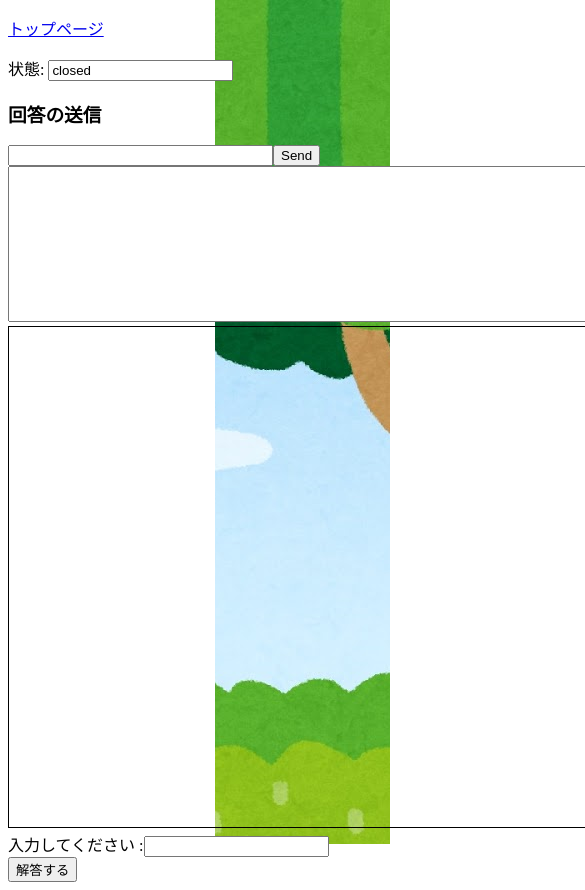
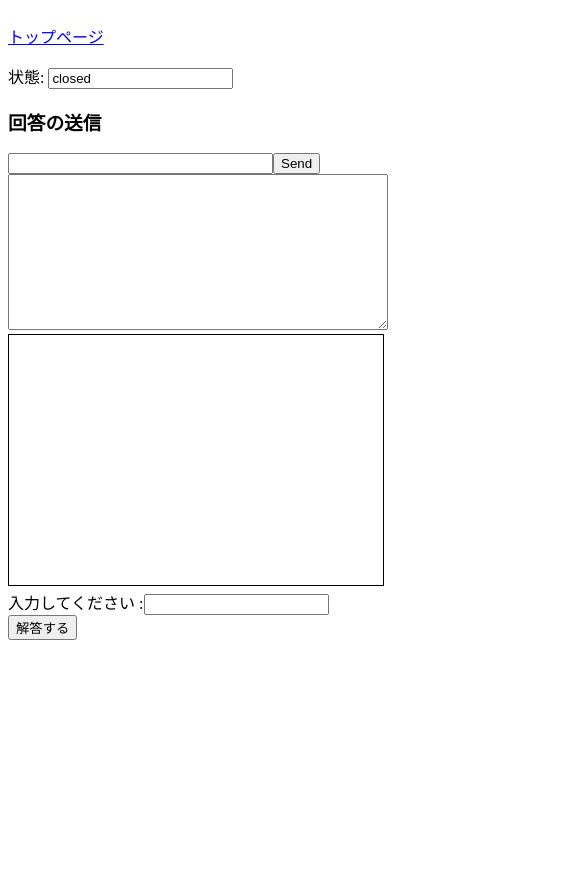
Before and after one commit to Cacao1522/drawing-game, a Next.js app: page /guess in a window 390 px wide. Shown: the top 890 px of the page, 585 px wide, since content can reach past the window. After the commit the page ends 860 px from the top, so only its background shows below. Built offline with nearby package versions, Linux system fonts and the light colour scheme; no server answers; the database is empty.

Commit message:
軽くスマホ対応など

```diff
--- /dev/null
+++ b/src/app/draw/WebRTC.module.css
@@ -0,0 +1,3 @@
+.answer {
+  max-width: 100%;
+}
--- a/src/app/draw/page.module.css
+++ b/src/app/draw/page.module.css
@@ -1,10 +1,12 @@
-.main {
+/* .main {
   display: flex;
-}
+} */
 
 .wrapper {
   border: 1px solid #000;
   touch-action: pinch-zoom;
+  max-width: 100%;
+  min-height: 300px;
 }
 .buttons {
   display: flex;
@@ -39,3 +41,21 @@
   left: 0px;
   z-index: -9;
 }
+.blank {
+  flex: 2;
+  background-image: url("/images/background.png");
+}
+.main {
+  flex: 6;
+  max-width: 100%;
+  /* margin: 0 10%; */
+}
+@media (min-width: 630px) {
+  .main {
+    margin: 0 5%;
+  }
+}
+.all {
+  display: flex;
+  height: 100vh;
+}
--- a/src/app/guess/WebRTCDataChannelDemo.js
+++ b/src/app/guess/WebRTCDataChannelDemo.js
@@ -12,7 +12,6 @@ import { doc, getDoc, updateDoc, onSnapshot } from "firebase/firestore";
 // } from "@mui/material";
 
 import styles from "./page.module.css";
-
 
 class WebRTCDataChannelDemo extends React.Component {
   state = {
@@ -175,8 +174,6 @@ class WebRTCDataChannelDemo extends React.Component {
     }
   };
 
-
-
   sendMessage = (event) => {
     event.preventDefault();
     const { message } = this.state;
@@ -189,7 +186,7 @@ class WebRTCDataChannelDemo extends React.Component {
     }
     if (this.dataChannel) {
       this.dataChannel.send(message);
-      const { answerMessage} = this.state;
+      const { answerMessage } = this.state;
       console.log("送信:", message);
       console.log("答え:", answerMessage);
       if (answerMessage === message) {
@@ -270,7 +267,13 @@ class WebRTCDataChannelDemo extends React.Component {
           <input type="submit" value="Send" />
         </form>
         <div>
-          <textarea value={this.state.history} readOnly cols="80" rows="10" />
+          <textarea
+            value={this.state.history}
+            readOnly
+            cols="80"
+            rows="10"
+            className={styles.answer}
+          />
         </div>
         <canvas
           ref={this.canvasRef}
--- a/src/app/guess/page.js
+++ b/src/app/guess/page.js
@@ -7,7 +7,6 @@ import { items } from "./items";
 import WebRTCDataChannelDemo from "./WebRTCDataChannelDemo";
 
 export default function Page() {
-
   const movingTextRef = useRef(null);
   const [inputText, setInputText] = useState("");
   const [movingText, setMovingText] = useState("");
@@ -42,12 +41,14 @@ export default function Page() {
   }
 
   return (
-    <>
+    <div className={styles.all}>
+      <div className={styles.blank} />
+      <div className={styles.main}>
         <p>
           <Link href={"/"}>トップページ</Link>
         </p>{" "}
         <div className="App">
-        <WebRTCDataChannelDemo/>
+          <WebRTCDataChannelDemo />
         </div>
         {/* <div className={styles.animationContainer}>
         <div ref={movingTextRef} className={styles.movingText}>
@@ -69,10 +70,10 @@ export default function Page() {
         </label>
         <button onClick={answer}>解答する</button>
         <span className={styles.ok}>{ok}</span>
-      <div className={styles.background_lower}>
       </div>
-      <div className={styles.background_upper}>
+      <div className={styles.blank} />
+      {/* <div className={styles.background_lower}></div>
+      <div className={styles.background_upper}></div> */}
     </div>
-    </>
   );
 }
--- a/src/app/guess/page.module.css
+++ b/src/app/guess/page.module.css
@@ -1,5 +1,7 @@
 .canvas {
   border: 1px solid #000;
+  max-width: 100%;
+  min-height: 250px;
 }
 
 .animationContainer {
@@ -57,3 +59,24 @@
   left: 0px;
   z-index: -9;
 }
+.answer {
+  max-width: 100%;
+}
+.blank {
+  flex: 2;
+  background-image: url("/images/background.png");
+}
+.main {
+  flex: 6;
+  max-width: 100%;
+  /* margin: 0 10%; */
+}
+@media (min-width: 630px) {
+  .main {
+    margin: 0 5%;
+  }
+}
+.all {
+  display: flex;
+  height: 100vh;
+}
--- a/src/app/layout.js
+++ b/src/app/layout.js
@@ -1,18 +1,24 @@
-
 import { Inter } from "next/font/google";
 // import "./globals.css";使うときにコメントアウトを外す
 
 const inter = Inter({ subsets: ["latin"] });
 
 export const metadata = {
-  title: 'Next.js',
-  description: 'Generated by Next.js',
-}
-
+  title: "Next.js",
+  description: "Generated by Next.js",
+};
+export const viewport = {
+  width: "device-width",
+  initialScale: 1,
+  maximumScale: 1,
+  userScalable: 1,
+  // Also supported by less commonly used
+  // interactiveWidget: 'resizes-visual',
+};
 export default function RootLayout({ children }) {
- return (
+  return (
     <html lang="en">
       <body>{children}</body>
     </html>
-  )
+  );
 }
```
Also changed, not shown: src/app/draw/WebRTCDataChannelDemo.js (+8 -2 lines), src/app/draw/page.js (+9 -5 lines), src/app/page.js (+9 -13 lines), src/app/page.module.css (+26 -6 lines). Lines whose indentation alone changed are shown as unchanged.
